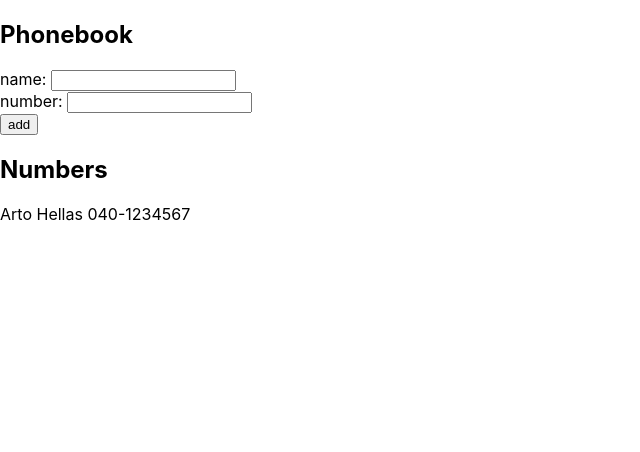
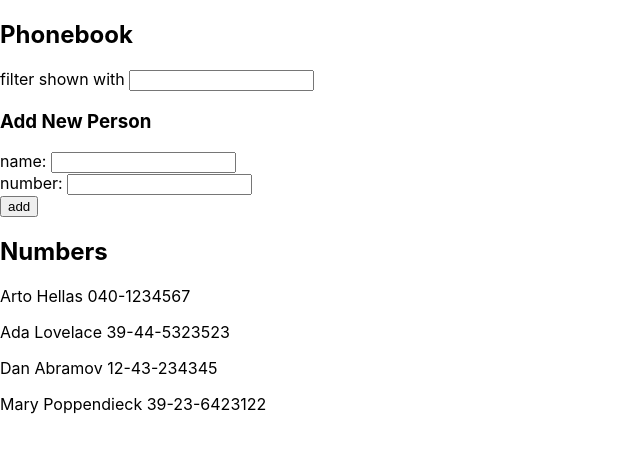
Before and after one commit to williamhaw/fullstackopen, a React (Create React App) app in the folder part2/phonebook/: page / in a window 1280 px wide. Shown: the top 452 px of the page, without its empty margins (0-640 px from the left). Built offline with nearby package versions, Linux system fonts and the light colour scheme.

Commit message:
Exercise 2.9

```diff
--- a/part2/phonebook/src/App.js
+++ b/part2/phonebook/src/App.js
@@ -2,10 +2,15 @@ import React, { useState } from 'react'
 
 const App = () => {
   const [persons, setPersons] = useState([
-    { name: 'Arto Hellas', number: '040-1234567' }
+    { name: 'Arto Hellas', number: '040-1234567' },
+    { name: 'Ada Lovelace', number: '39-44-5323523' },
+    { name: 'Dan Abramov', number: '12-43-234345' },
+    { name: 'Mary Poppendieck', number: '39-23-6423122' }
   ])
+
   const [newName, setNewName] = useState('')
   const [newNumber, setNewNumber] = useState('')
+  const [filter, setFilter] = useState('')
 
   const handleNewName = (event) => {
     setNewName(event.target.value)
@@ -13,6 +18,10 @@ const App = () => {
 
   const handleNewNumber = (event) => {
     setNewNumber(event.target.value)
+  }
+
+  const handleNewFilter = (event) => {
+    setFilter(event.target.value)
   }
 
   const addNewPerson = (event) => {
@@ -29,6 +38,8 @@ const App = () => {
   return (
     <div>
       <h2>Phonebook</h2>
+      <div>filter shown with <input value={filter} onChange={handleNewFilter}/></div>
+      <h3>Add New Person</h3>
       <form onSubmit={addNewPerson}>
         <div>
           name: <input value={newName} onChange={handleNewName} />
@@ -41,7 +52,7 @@ const App = () => {
         </div>
       </form>
       <h2>Numbers</h2>
-      {persons.map(p => <p key={p.name}>{p.name} {p.number}</p>)}
+      {persons.filter(p => p.name.toLowerCase().includes(filter.toLowerCase())).map(p => <p key={p.name}>{p.name} {p.number}</p>)}
     </div>
   )
 }
```
